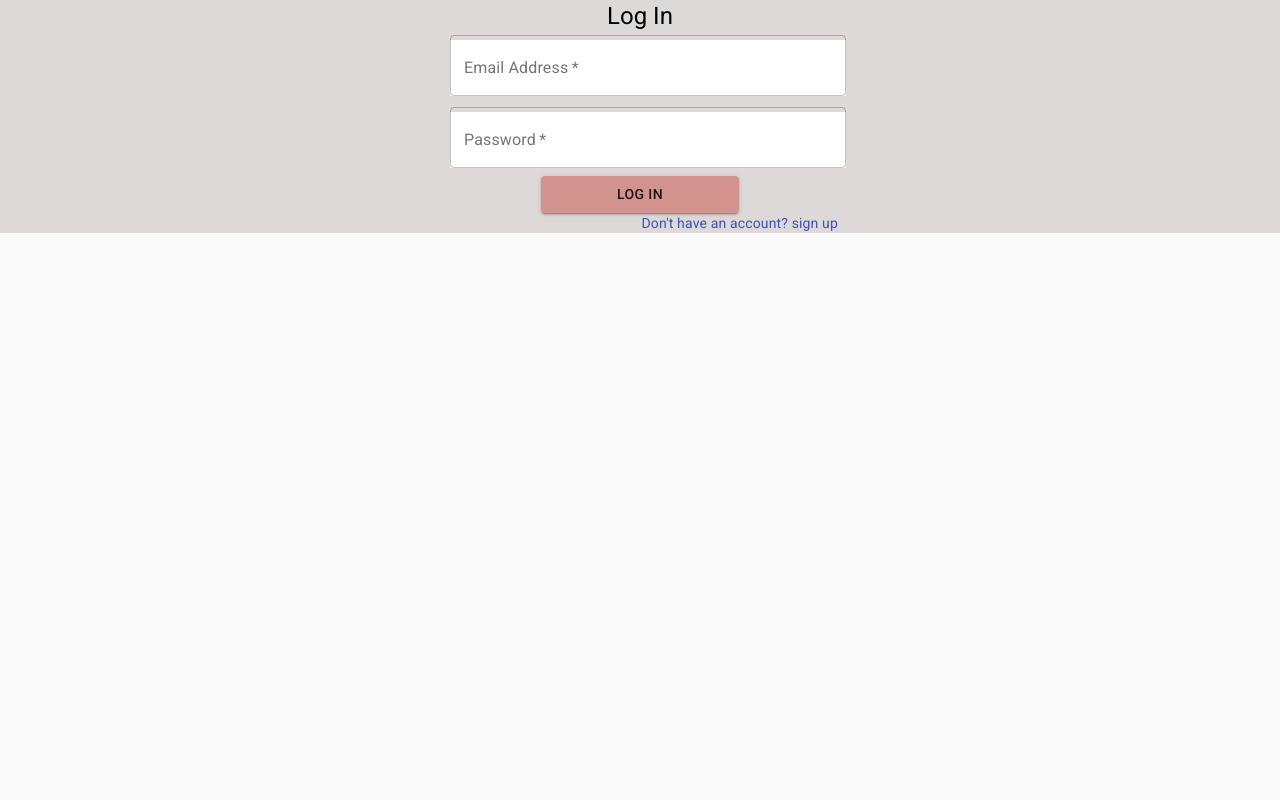
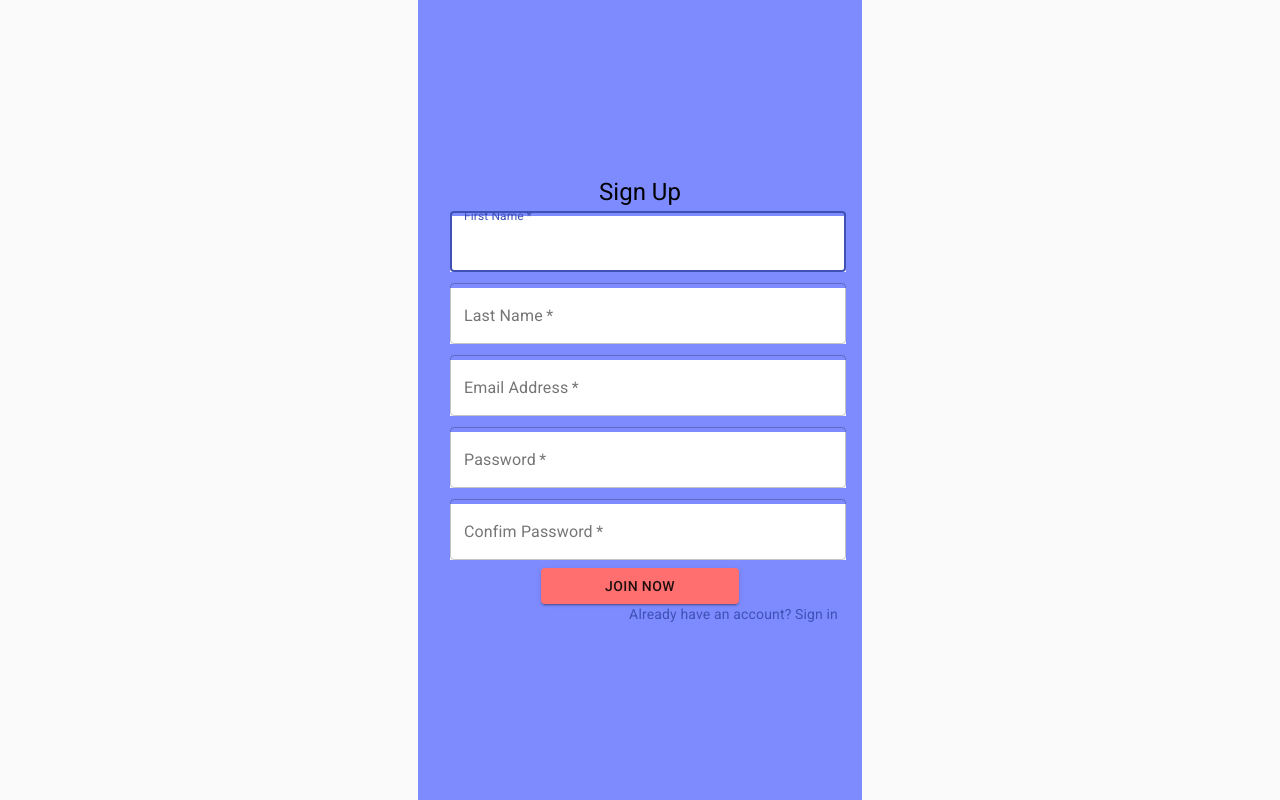
Before and after one commit to sj2902/reactjs, a React (Create React App) app: page /login in a window 1280 px wide. Built offline with nearby package versions, Linux system fonts and the light colour scheme.

Commit message:
corrected signup & login

```diff
--- a/package.json
+++ b/package.json
@@ -9,6 +9,7 @@
     "@testing-library/jest-dom": "^5.16.1",
     "@testing-library/react": "^12.1.2",
     "@testing-library/user-event": "^13.5.0",
+    "firebase": "^9.6.9",
     "react": "^17.0.2",
     "react-dom": "^17.0.2",
     "react-redux": "^7.2.6",
--- a/src/App.css
+++ b/src/App.css
@@ -1,3 +1,6 @@
 .App {
   text-align: center;
+  align-items: center;
+  display: flex;
+  justify-content: center;
 }
--- a/src/App.js
+++ b/src/App.js
@@ -1,14 +1,14 @@
 import React from 'react';
 import './App.css';
 import Login from './login';
-// import SignUp from './signUp';
-// import {BrowserRouter as Router, Routes , Route, Link} from 'react-router-dom';
+import SignUp from './signUp';
+
 
 
 function App(){
   return(
     <div className="App">
-      <Login/>
+      <SignUp />
     {/* <Router>
       <nav>
         <Link to='/signup'>SignUp</Link>
--- a/src/index.css
+++ b/src/index.css
@@ -1,7 +1,13 @@
+
+html, body, #root, #root>div {
+  height: 100vh;
+}
 
 *{
-  margin:0 !important;
+  margin: 0 !important;
 }
+
+
 
 body {
   font-family: -apple-system, BlinkMacSystemFont, 'Segoe UI', 'Roboto', 'Oxygen',
--- a/src/login.js
+++ b/src/login.js
@@ -8,21 +8,26 @@ import Typography from '@material-ui/core/Typography';
 import { makeStyles } from '@material-ui/core/styles';
 import Container from '@material-ui/core/Container';
 
+
 const loginStyles = makeStyles((theme) => ({
   main: {
     display: 'flex',
     backgroundColor: '#ded9d9',
     justifyContent: "center",
     alignItems: 'center',
-    margin: 0,
+    height: '100vh',
   },
 
   paper: {
     color: 'black',
+    marginTop: theme.spacing(8),
+    display: 'flex',
+    flexDirection: 'column',
+    alignItems: 'center',
 
   },
   title: {
-    marginTop: '20%',
+    margin: 0,
   },
   avatar: {
     margin: theme.spacing(1),
@@ -33,7 +38,7 @@ const loginStyles = makeStyles((theme) => ({
     marginTop: theme.spacing(1),
   },
   submit: {
-
+    margin: theme.spacing(3, 0, 2),
     backgroundColor: '#D2938F',
     width: '50%',
     marginLeft: '25%',
@@ -49,6 +54,7 @@ const loginStyles = makeStyles((theme) => ({
     marginTop: '4%',
     marginLeft: '15%',
     marginRight: '15%',
+    color: 'black',
   }
 }));
 
@@ -74,8 +80,7 @@ function Login() {
 
 
   return (
-    <div className={classes.main}>
-    <Container component="main" maxWidth="xs">
+    <Container className={classes.main} component="main" maxWidth="xs">
       <CssBaseline />
       <div className={classes.paper}>
         <div className={classes.title}>
@@ -135,7 +140,6 @@ function Login() {
         </form>
       </div>
     </Container>
-  </div>
   );
 }
 export default Login;
--- a/src/signUp.js
+++ b/src/signUp.js
@@ -3,6 +3,7 @@ import React from 'react';
 import Button from '@material-ui/core/Button';
 import CssBaseline from '@material-ui/core/CssBaseline';
 import TextField from '@material-ui/core/TextField';
+import Link from '@material-ui/core/Link';
 import Grid from '@material-ui/core/Grid';
 import Typography from '@material-ui/core/Typography';
 import { makeStyles } from '@material-ui/core/styles';
@@ -17,10 +18,15 @@ const useStyles = makeStyles((theme) => ({
     backgroundColor: '#7E8BFF',
     display: "flex",
     justifyContent: "center",
-    alignItems: "center"
+    alignItems: "center",
+    height: '100vh'
   },
   paper: {
     color: 'black',
+    marginTop: theme.spacing(8),
+    display: 'flex',
+    flexDirection: 'column',
+    alignItems: 'center',
   },
   title: {
     marginLeft: '35%',
@@ -35,6 +41,7 @@ const useStyles = makeStyles((theme) => ({
     marginTop: theme.spacing(3),
   },
   submit: {
+    margin: theme.spacing(3, 0, 2),
     backgroundColor: '#FF6F6F',
     width: '50%',
     marginLeft: '25%',
@@ -77,8 +84,8 @@ function SignUp() {
   };
   const classes = useStyles();
   return (
-    <div className={classes.main}>
-    <Container component="main" maxWidth="xs">
+    // <div className={classes.main}>
+    <Container className={classes.main} component="main" maxWidth="xs">
       <CssBaseline />
       <div className={classes.paper}>
         <div className={classes.title}>
@@ -172,15 +179,18 @@ function SignUp() {
           >
             Join Now
           </Button>
-
-            <div>
-                    Already have an account?  Log in
-            </div>
+          <Grid container justifyContent="flex-end">
+            <Grid item className={classes.link}>
+              <Link href="#" variant="body2">
+                Already have an account? Sign in
+              </Link>
+            </Grid>
+          </Grid>
 
         </form>
       </div>
     </Container>
-  </div>
+  // </div>
   );
 }
 export default SignUp;
```
Also changed, not shown: 1 other file (tests, documents, lock files or other folders).
